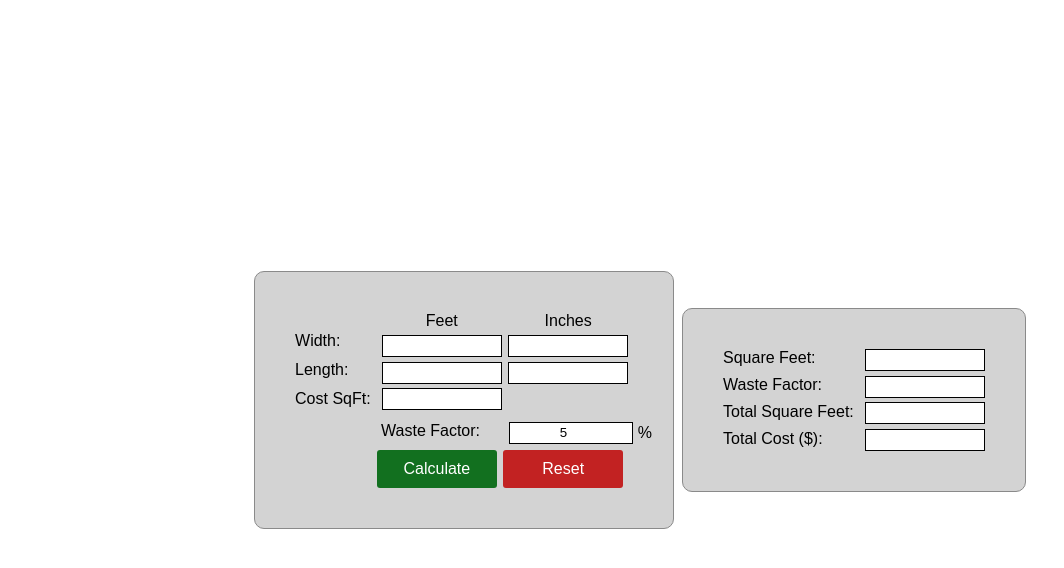
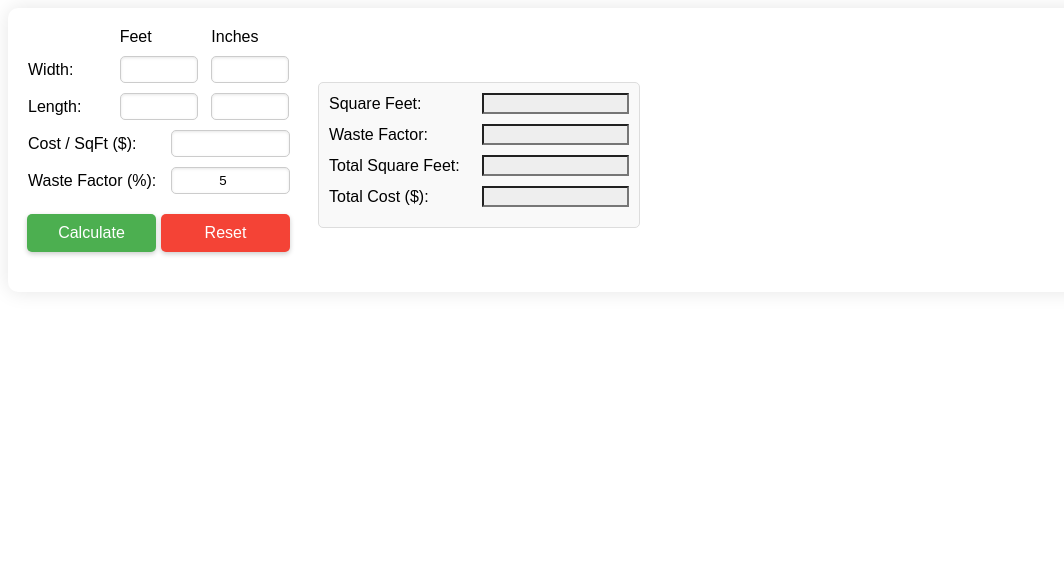
Before and after one commit to MUHAMMADHAMMAD6623/vinyl-calculator, a plain HTML site: page index.html in a window 1280 px wide. Shown: the whole page, without its empty margins (0-1064 px from the left). Drawn offline with Linux system fonts and the light colour scheme.

Commit message:
Add files via upload

```diff
--- a/index.html
+++ b/index.html
@@ -1,208 +1,211 @@
-<!DOCTYPE html>
-<html lang="en">
-<head>
-    <meta charset="UTF-8">
-    <meta name="viewport" content="width=device-width, initial-scale=1.0">
-    <title>Epoxy Calculator</title>
-    <style>
-        * {
-            margin: 0;
-            padding: 0;
-            box-sizing: border-box;
-        }
-        body {
-            font-family: Arial, sans-serif;
-            display: flex;
-            justify-content: center;
-            align-items: center;
-            height: 100vh;
-            background-color: #ffffff;
-        }
-        .calculator{
-            display: flex;
-            align-items: center;
-            justify-content: center;
-            gap: 0.5rem;
-        }
-        .calculator .inputs{
-            width: 420px;
-            height: auto;
-            padding: 40px 40px 40px 40px;
-            display: flex;
-            flex-direction: column;
-            gap: 0.7rem;
-            background-color: #d3d3d3;
-            border-radius: 10px;
-            border: 1px solid rgb(138, 138, 138);
-        }
-        .calculator .inputs .left-column{
-            display: flex;
-            flex-direction: column;
-            gap: 0.7rem;
-            position: relative;
-            top: 20px;
-        }
-        .calculator .inputs .right-column .first-column{
-            display: flex;
-            flex-direction: column;
-            width: fit-content;
-        }
-        .calculator .inputs .right-column{
-            display: flex;
-            gap: 0.4rem;
-        }
-        .calculator .inputs .top-row{
-            display: flex;
-            gap: 0.7rem;
-        }
-        .calculator .inputs .top-row .right-column .first-column .top-row-first-column{
-            display: flex;
-            align-items: center;
-            justify-content: center;
-            flex-direction: column;
-            gap: 0.3rem;
-            width: fit-content;
-        }
-        input{
-            width: 120px;
-            height: 22px;
-            border: 1px solid black;
-        }
-        .calculator .inputs .top-row .right-column .second-column{
-            display: flex;
-            align-items: center;
-            flex-direction: column;
-            gap: 0.3rem;
-        }
-        .different-input{
-            width: 63%;
-            text-align: center;
-        }
-        input[type="checkbox"]{
-            width: fit-content;
-            border: none;
-        }
-        .calculator .inputs .bottom-row{
-            display: flex;
-            flex-direction: column;
-            gap: 0.4rem;
-        }
-        .calculator .inputs .bottom-row .button-row{
-            width: 100%;
-            display: flex;
-            align-items: center;
-            justify-content: center;
-            gap: 0.4rem;
-            position: relative;
-            left: 36px;
-        }
-        .calculator .inputs .bottom-row .button-row button{
-            width: 120px;
-            padding: 10px;
-            cursor: pointer;
-            color: white;
-            font-size: 1rem;
-        }
-        .calculator .inputs .bottom-row .checkbox-row{
-            position: relative;
-            left: 86px;
-            display: flex;
-            gap: 1.8rem;
-        }
-        .calculator .result .left-result-column{
-            display: flex;
-            flex-direction: column;
-            gap: 9px;
-        }
-        .calculator .result .right-result-column{
-            display: flex;
-            flex-direction: column;
-            gap: 0.3rem;
-        }
-        .calculator .result{
-            display: flex;
-            gap: 0.7rem;
-            background-color: #d3d3d3;
-            border-radius: 10px;
-            padding: 40px;
-            border: 1px solid rgb(138, 138, 138);
-        }
-        .calc-button{
-            border-radius: 3px;
-            background-color: rgb(18, 112, 31);
-            border: none;
-            transition: 0.2s ease-in-out background-color;
-        }
-        .calc-button:hover{
-            background-color: rgb(30, 150, 46);
-        }
-        .reset-button{
-            border-radius: 3px;
-            background-color: rgb(194, 34, 34);
-            border: none;
-            transition: 0.2s ease-in-out background-color;
-        }
-        .reset-button:hover{
-            background-color: rgb(243, 54, 54);
-        }
-    </style>
-</head>
-<body>
-    <div class="calculator">
-        <div class="inputs">
-            <div class="top-row">
-            <div class="left-column">
-                <label>Width:</label>
-                <label>Length:</label>
-                <label>Cost SqFt:</label>
+<div id="epoxy-calculator" class="epoxy-calculator">
+    <div class="row">
+        <div class="column-left">
+            <div class="row-top">
+            <div class="row">
+                <div class="column"></div>
+                <div class="column"><label>Feet</label></div>
+                <div class="column"><label>Inches</label></div>
             </div>
-            <div class="right-column">
-                <div class="first-column">
-                    <div class="top-row-first-column">
-                    <label>Feet</label>
-                    <input type="number">
-                    <input type="number">
-                    <input type="number">
+            <div class="row">
+                <div class="column"><label>Width:</label></div>
+                <div class="column"><input type="number" id="widthFeet" min="0" step="1"></div>
+                <div class="column"><input type="number" id="widthInches" min="0" max="11" step="1"></div>
+            </div>
+            <div class="row">
+                <div class="column"><label>Length:</label></div>
+                <div class="column"><input type="number" id="lengthFeet" min="0" step="1"></div>
+                <div class="column"><input type="number" id="lengthInches" min="0" max="11" step="1"></div>
+            </div>
+            <div class="row single-input">
+                <div class="column"><label>Cost / SqFt ($):</label></div>
+                <div class="column" style="display: flex; justify-content: flex-end;">
+                    <input type="number" id="costPerSqFt" min="0" step="0.01">
                 </div>
             </div>
-                <div class="second-column">
-                    <label>Inches</label>
-                    <input type="number"min='0'max='11'>
-                    <input type="number"min='0'max='11'>
+            <div class="row single-input">
+                <div class="column"><label>Waste Factor (%):</label></div>
+                <div class="column" style="display: flex; justify-content: flex-end;">
+                    <input type="number" id="wastePercentage" value="5" min="0" max="100" style="text-align: center;">
                 </div>
             </div>
             </div>
-                <div class="bottom-row">
-
-                    <div class="checkbox-row">
-                        <div class="left-waste-factor">
-                        <label>Waste Factor:</label>
-                        </div>
-                        <div class="right-waste-factor">
-                        <input type="number" class="different-input" value="5">
-                        <label>%</label>
+            <div class="row-bottom" style="display: flex;">
+            <div class="row">
+                <div class="column"></div>
+                <div class="column" style="display: flex; justify-content: flex-end;">
+                    <button onclick="calculateEpoxy()" style="width: 129px;">Calculate</button>
                 </div>
             </div>
-                    <div class="button-row">
-                        <button class="calc-button">Calculate</button>
-                        <button class="reset-button">Reset</button>
+            <div class="row">
+                <div class="column"></div>
+                <div class="column" style="display: flex; justify-content: flex-end;">
+                    <button onclick="resetEpoxy()" class="reset-btn" style="width: 129px;">Reset</button>
                 </div>
             </div>
             </div>
+        </div>
+        <div class="column-right">
             <div class="result">
-            <div class="left-result-column">
-                <label>Square Feet:</label>
-                <label>Waste Factor:</label>
-                <label>Total Square Feet:</label>
-                <label>Total Cost ($):</label>
+                <div class="row">
+                    <div class="column"><label>Square Feet:</label></div>
+                    <div class="column"><input type="text" id="squareFeet" readonly></div>
                 </div>
-            <div class="right-result-column">
-                <input type="number"readonly>
-                <input type="number"readonly>
-                <input type="number"readonly>
-                <input type="number"readonly>
+                <div class="row">
+                    <div class="column"><label>Waste Factor:</label></div>
+                    <div class="column"><input type="text" id="wasteFactor" readonly></div>
+                </div>
+                <div class="row">
+                    <div class="column"><label>Total Square Feet:</label></div>
+                    <div class="column"><input type="text" id="totalSquareFeet" readonly></div>
+                </div>
+                <div class="row">
+                    <div class="column"><label>Total Cost ($):</label></div>
+                    <div class="column"><input type="text" id="totalCost" readonly></div>
                 </div>
             </div>
         </div>
-</body>
-</html>
+    </div>
+</div>
+
+<style>
+    .epoxy-calculator {
+        font-family: Arial, sans-serif;
+        background-color: #fff;
+        border-radius: 10px;
+        box-shadow: 0 0 20px rgba(0, 0, 0, 0.1);
+        padding: 20px;
+        display: flex;
+        flex-wrap: wrap;
+    }
+    .epoxy-calculator .row {
+        display: flex;
+        margin-bottom: 10px;
+        align-items: center;
+    }
+    .epoxy-calculator .column-left, .epoxy-calculator .column-right {
+        flex: 1;
+    }
+    .epoxy-calculator .column-left {
+        flex: 2;
+        margin-right: 20px;
+        width: 270px;
+    }
+    .epoxy-calculator .column-right {
+        flex: 1;
+    }
+    .epoxy-calculator .column {
+        flex: 1;
+        margin-right: 5px;
+        text-align: left;
+    }
+    .epoxy-calculator .column:last-child {
+        margin-right: 0;
+    }
+    .epoxy-calculator .column-left input[type="number"],
+    .epoxy-calculator .column-left input[type="text"] {
+        width: 90%; /* Keep input width at 100% */
+        padding: 5px;
+        border: 1px solid #ccc;
+        border-radius: 5px;
+        box-shadow: inset 0 1px 3px rgba(0, 0, 0, 0.1);
+    }
+    .epoxy-calculator button {
+        width: 350px;
+        padding: 10px;
+        border: none;
+        border-radius: 5px;
+        background-color: #4CAF50;
+        color: white;
+        font-size: 16px;
+        cursor: pointer;
+        transition: background-color 0.3s;
+        box-shadow: 0 2px 5px rgba(0, 0, 0, 0.2);
+        margin-top: 10px;
+    }
+    .epoxy-calculator button:hover {
+        background-color: #45a049;
+    }
+    .epoxy-calculator .reset-btn {
+        background-color: #f44336;
+    }
+    .epoxy-calculator .reset-btn:hover {
+        background-color: #d32f2f;
+    }
+    .epoxy-calculator .result {
+        background-color: #f9f9f9;
+        border: 1px solid #ddd;
+        border-radius: 5px;
+        padding: 10px;
+        width: 300px;
+        margin-top: 20px;
+    }
+    .epoxy-calculator .result input {
+        background-color: #eee;
+        cursor: not-allowed;
+        width: 100%;
+    }
+    .epoxy-calculator .single-input input{
+        position: relative;
+        right: 8px;
+    }
+    .epoxy-calculator .row-bottom{
+        justify-content: flex-end;
+        position: relative;
+        right: 8px;
+    }
+    @media (max-width: 768px) {
+        .epoxy-calculator {
+            flex-direction: column;
+        }
+        .epoxy-calculator .column-left, .epoxy-calculator .column-right {
+            flex: 1 0 100%;
+            margin-right: 0;
+        }
+    }
+</style>
+<script>
+    function calculateEpoxy() {
+    const widthFeet = parseInt(document.getElementById('widthFeet').value) || 0;
+    const widthInches = parseInt(document.getElementById('widthInches').value) || 0;
+    const lengthFeet = parseInt(document.getElementById('lengthFeet').value) || 0;
+    const lengthInches = parseInt(document.getElementById('lengthInches').value) || 0;
+    const costPerSqFt = parseFloat(document.getElementById('costPerSqFt').value) || 0;
+    const wastePercentage = parseFloat(document.getElementById('wastePercentage').value) || 0;
+
+    // Calculate total width and length in feet
+    const width = widthFeet + (widthInches / 12);
+    const length = lengthFeet + (lengthInches / 12);
+
+    // Calculate square feet
+    const squareFeet = width * length;
+
+    // Calculate waste factor and total square feet
+    const wasteFactor = squareFeet * (wastePercentage / 100);
+    const totalSquareFeet = squareFeet + wasteFactor;
+
+    // Calculate total cost
+    const totalCost = totalSquareFeet * costPerSqFt;
+
+    // Display results
+    document.getElementById('squareFeet').value = squareFeet.toFixed(2);
+    document.getElementById('wasteFactor').value = wasteFactor.toFixed(2);
+    document.getElementById('totalSquareFeet').value = totalSquareFeet.toFixed(2);
+    document.getElementById('totalCost').value = totalCost.toFixed(2);
+}
+
+function resetEpoxy() {
+    // Reset all input fields in the epoxy calculator
+    const inputs = document.querySelectorAll('#epoxy-calculator input');
+    inputs.forEach(input => {
+        if (input.type === 'checkbox') {
+            input.checked = true;
+        } else if (input.id === 'wastePercentage') {
+            input.value = '5';
+        } else {
+            input.value = '';
+        }
+    });
+}
+
+</script>
```
Lines whose indentation alone changed are shown as unchanged.
